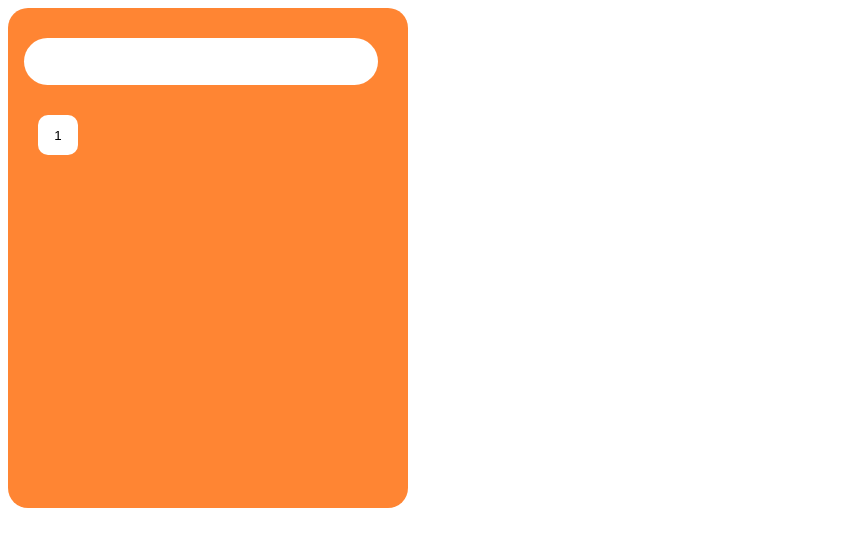
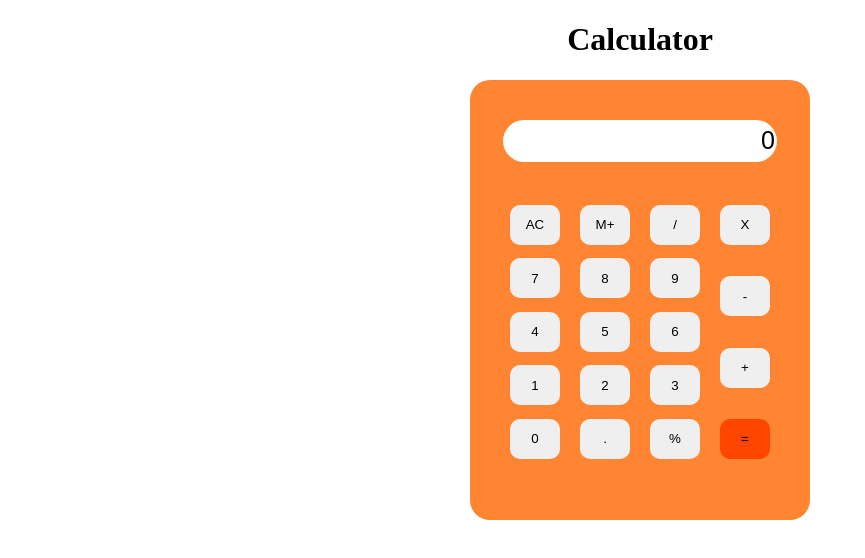
Before and after one commit to Disha-Nalawade/Calculator_design, a plain HTML site: page index.html in a window 1280 px wide. Shown: the whole page, without its empty margins (0-865 px from the left). Drawn offline with Linux system fonts and the light colour scheme.

Commit message:
backgrond orange added on '= 'button

```diff
--- a/Css/index.css
+++ b/Css/index.css
@@ -1,29 +1,46 @@
+.heading_center {
+  text-align: center;
+}
 .main_container {
   background-color: #ff8533;
   border: none;
   border-radius: 20px;
-  width: 400px;
-  height: 500px;
-  display: flex;
-  display: inline-block;
-}
-.textbox {
-  margin-left: 16px;
-  margin-top: 30px;
+  width: 300px;
+  height: 400px;
+  margin: 20px auto;
+  padding: 20px;
 }
 .input_box {
-  width: 350px;
-  height: 45px;
+  text-align: right;
+  width: 270px;
+  height: 40px;
   border: none;
   border-radius: 25px;
+  display: block;
+  margin: 20px auto;
+  font-size: 25px;
 }
 .button_container {
-  margin: 30px;
+  margin-left: 10px;
+  margin-top: 40px;
+  height: 260px;
+  width: 280px;
+  display: flex;
+  flex-wrap: wrap;
+  flex-direction: column;
+  justify-content: space-between;
+  align-items: center;
+}
+.btn-eql {
+  background-color: orangered;
+  height: 50px;
+  border: 1 solid pink;
 }
 .btn {
-  background-color: white;
   border: none;
+  text-align: center;
   border-radius: 10px;
-  width: 40px;
+  width: 50px;
   height: 40px;
+  margin: 3px;
 }
--- a/index.html
+++ b/index.html
@@ -6,14 +6,33 @@
     <link rel="stylesheet" href="./Css/index.css" />
   </head>
   <body>
+    <h1 class="heading_center">Calculator</h1>
     <div class="main_container">
-      <div class="textbox">
-        <input class="input_box" type="text" name="text" />
-      </div>
+      <input class="input_box" type="text" value="0" />
+
       <div class="button_container">
-        <div>
-          <button class="btn">1</button>
-        </div>
+        <button class="btn">AC</button>
+        <button class="btn">7</button>
+        <button class="btn">4</button>
+        <button class="btn">1</button>
+        <button class="btn">0</button>
+
+        <button class="btn">M+</button>
+        <button class="btn">8</button>
+        <button class="btn">5</button>
+        <button class="btn">2</button>
+        <button class="btn">.</button>
+
+        <button class="btn">/</button>
+        <button class="btn">9</button>
+        <button class="btn">6</button>
+        <button class="btn">3</button>
+        <button class="btn">%</button>
+
+        <button class="btn">X</button>
+        <button class="btn">-</button>
+        <button class="btn">+</button>
+        <button class="btn btn-eql">=</button>
       </div>
     </div>
   </body>
```
